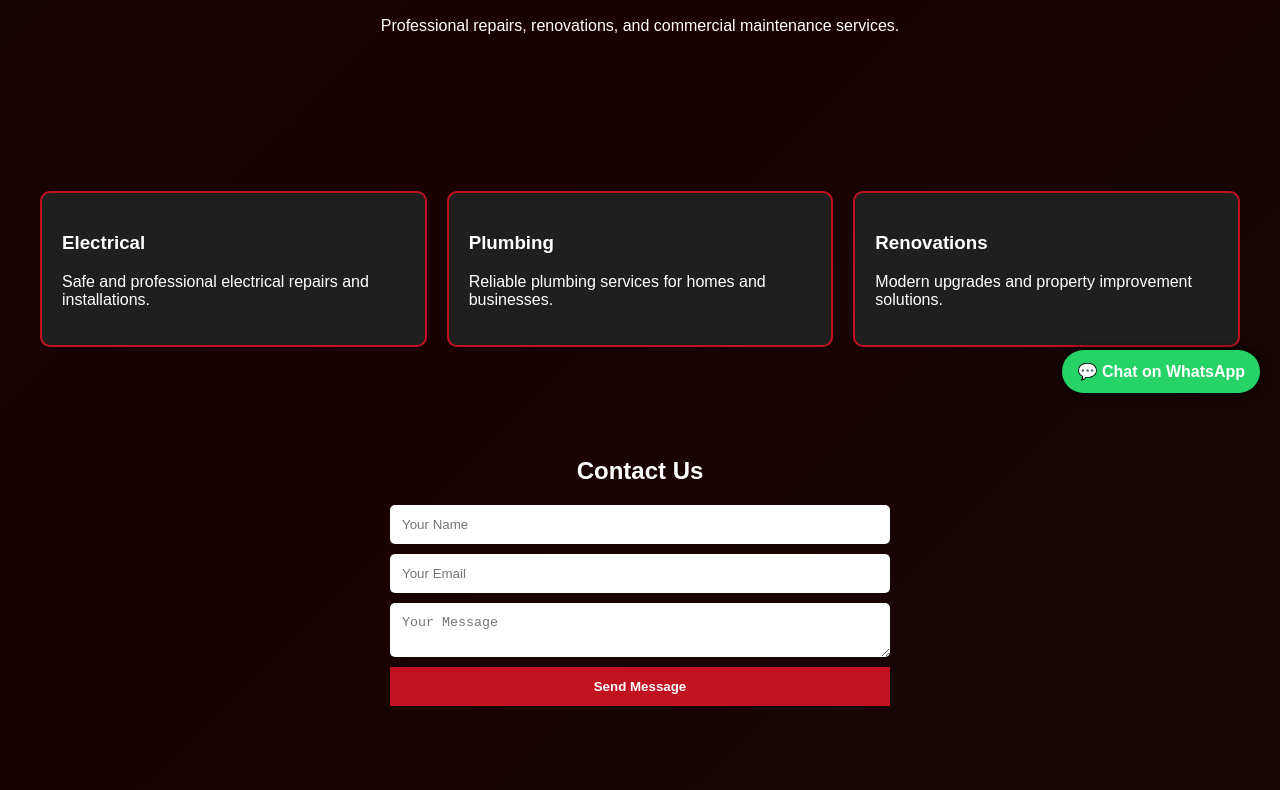
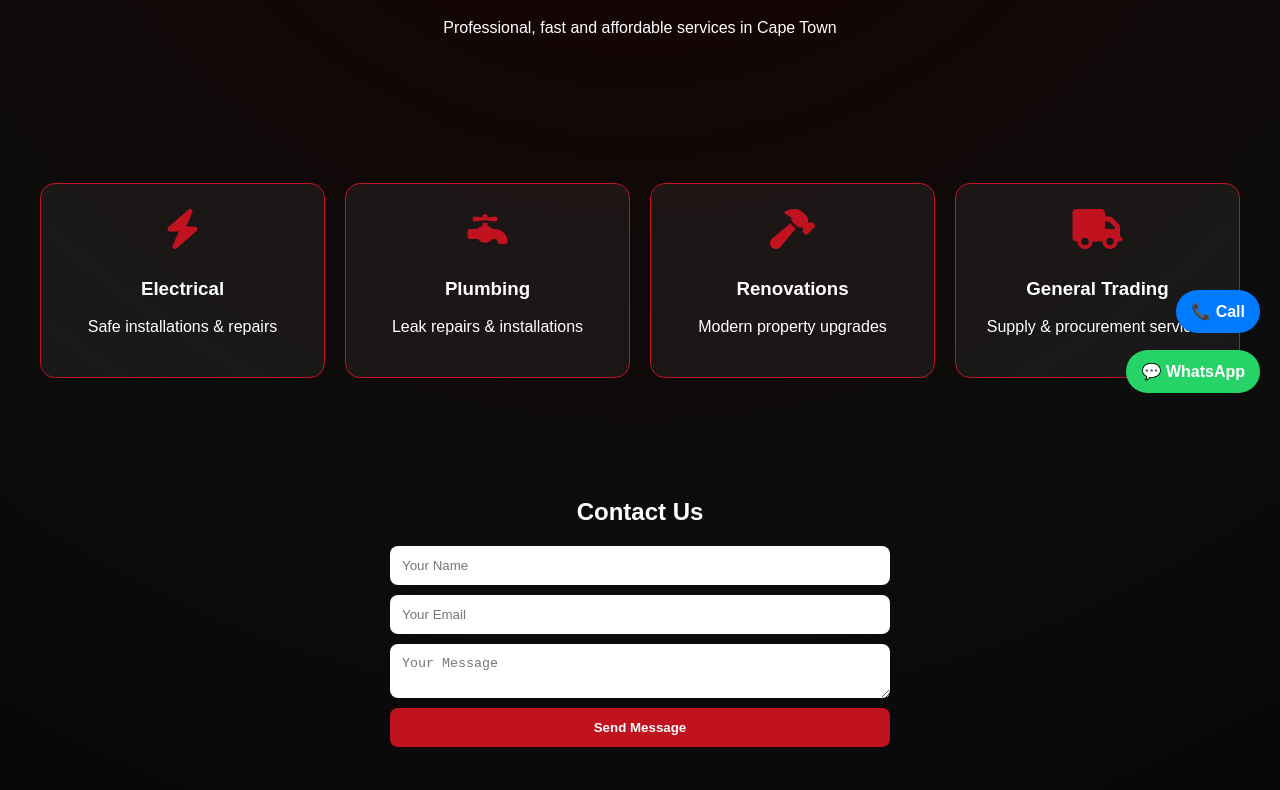
Before and after one commit to mawila555-prog/mawila_trading_group, a plain HTML site: page index.html in a window 1280 px wide. Shown: the part 387-1177 px from the top of the page. Drawn offline with Linux system fonts and the light colour scheme.

Commit message:
Update index.html

```diff
--- a/index.html
+++ b/index.html
@@ -5,46 +5,31 @@
 <meta name="viewport" content="width=device-width, initial-scale=1.0">
 <title>Mawila Trading Group</title>
 
+<link rel="stylesheet" href="https://cdnjs.cloudflare.com/ajax/libs/font-awesome/6.5.0/css/all.min.css">
+
 <style>
 
-        /* 🌑 Animated Background */
+/* 🌑 MODERN DARK DESIGN */
 body {
     margin: 0;
     font-family: Arial, sans-serif;
     color: white;
-            background: linear-gradient(-45deg, #111111, #1a0000, #111111, #2b0000);
-            background-size: 400% 400%;
-            animation: bgMove 10s ease infinite;
+    background: radial-gradient(circle at top, #1a0000, #0d0d0d, #000);
 }
 
-        @keyframes bgMove {
-            0% { background-position: 0% 50%; }
-            50% { background-position: 100% 50%; }
-            100% { background-position: 0% 50%; }
-        }
-
-        /* 🖼️ Banner + Logo */
-        .banner {
-            width: 100%;
-            display: block;
-        }
-
-        .logo {
-            width: 90px;
-            margin-bottom: 10px;
-        }
-
+/* HEADER */
 header {
-            background: #C1121F;
-            padding: 20px;
+    background: linear-gradient(90deg, #C1121F, #111);
+    padding: 25px;
     text-align: center;
 }
 
 header h1 {
     margin: 0;
-            font-size: 3rem;
+    font-size: 2.8rem;
 }
 
+/* NAV */
 nav {
     background: white;
     padding: 15px;
@@ -54,43 +39,52 @@
 nav a {
     margin: 0 15px;
     text-decoration: none;
-            color: #111111;
+    color: #111;
     font-weight: bold;
 }
 
+/* HERO */
 .hero {
-            padding: 100px 20px;
+    padding: 90px 20px;
     text-align: center;
 }
 
 .hero h2 {
-            font-size: 2.5rem;
+    font-size: 2.6rem;
     color: #C1121F;
-            animation: fadeIn 2s ease-in-out;
 }
 
-        @keyframes fadeIn {
-            from { opacity: 0; transform: translateY(20px); }
-            to { opacity: 1; transform: translateY(0); }
-        }
-
+/* SERVICES MODERN UI */
 .services {
     display: grid;
-            grid-template-columns: repeat(auto-fit, minmax(250px, 1fr));
+    grid-template-columns: repeat(auto-fit, minmax(220px, 1fr));
     gap: 20px;
     padding: 40px;
 }
 
 .card {
-            background: #1f1f1f;
-            border: 2px solid #C1121F;
-            padding: 20px;
-            border-radius: 10px;
+    background: rgba(255,255,255,0.05);
+    border: 1px solid #C1121F;
+    padding: 25px;
+    border-radius: 15px;
+    text-align: center;
+    transition: 0.3s;
 }
 
-        /* 📩 Contact Form */
+.card:hover {
+    transform: translateY(-10px);
+    background: rgba(193,18,31,0.2);
+}
+
+.card i {
+    font-size: 40px;
+    color: #C1121F;
+    margin-bottom: 10px;
+}
+
+/* CONTACT */
 .contact {
-            padding: 50px;
+    padding: 60px 20px;
     text-align: center;
 }
 
@@ -106,7 +100,7 @@
 .contact textarea {
     padding: 12px;
     border: none;
-            border-radius: 5px;
+    border-radius: 8px;
 }
 
 .contact button {
@@ -116,16 +110,23 @@
     border: none;
     cursor: pointer;
     font-weight: bold;
+    border-radius: 8px;
 }
 
+/* MAP */
+.map {
+    padding: 40px;
+    text-align: center;
+}
+
+/* FOOTER */
 footer {
     background: #C1121F;
     text-align: center;
     padding: 20px;
-            margin-top: 40px;
 }
 
-        /* 💬 WhatsApp Button */
+/* WHATSAPP BUTTON */
 .whatsapp {
     position: fixed;
     bottom: 20px;
@@ -136,7 +137,19 @@
     border-radius: 50px;
     text-decoration: none;
     font-weight: bold;
-            box-shadow: 0 0 10px black;
+}
+
+/* CALL BUTTON */
+.call {
+    position: fixed;
+    bottom: 80px;
+    right: 20px;
+    background: #007BFF;
+    color: white;
+    padding: 12px 15px;
+    border-radius: 50px;
+    text-decoration: none;
+    font-weight: bold;
 }
 
 </style>
@@ -144,50 +157,54 @@
 
 <body>
 
-<!-- 🖼️ OPTIONAL BANNER -->
-<!-- <img src="assets/banner.jpg" class="banner"> -->
-
 <header>
-    <!-- 🖼️ OPTIONAL LOGO -->
-    <!-- <img src="assets/logo.png" class="logo"> -->
-
     <h1>Mawila Trading Group</h1>
     <p>General Trading & Maintenance Experts</p>
 </header>
 
 <nav>
     <a href="#">Home</a>
-    <a href="#">Services</a>
-    <a href="#">Projects</a>
-    <a href="#">Contact</a>
+    <a href="#services">Services</a>
+    <a href="#contact">Contact</a>
 </nav>
 
+<!-- HERO -->
 <section class="hero">
     <h2>Reliable Maintenance Solutions</h2>
-    <p>Professional repairs, renovations, and commercial maintenance services.</p>
+    <p>Professional, fast and affordable services in Cape Town</p>
 </section>
 
-<section class="services">
+<!-- SERVICES MODERN ICONS -->
+<section id="services" class="services">
 
     <div class="card">
+        <i class="fas fa-bolt"></i>
         <h3>Electrical</h3>
-        <p>Safe and professional electrical repairs and installations.</p>
+        <p>Safe installations & repairs</p>
     </div>
 
     <div class="card">
+        <i class="fas fa-faucet"></i>
         <h3>Plumbing</h3>
-        <p>Reliable plumbing services for homes and businesses.</p>
+        <p>Leak repairs & installations</p>
     </div>
 
     <div class="card">
+        <i class="fas fa-hammer"></i>
         <h3>Renovations</h3>
-        <p>Modern upgrades and property improvement solutions.</p>
+        <p>Modern property upgrades</p>
+    </div>
+
+    <div class="card">
+        <i class="fas fa-truck"></i>
+        <h3>General Trading</h3>
+        <p>Supply & procurement services</p>
     </div>
 
 </section>
 
-<!-- 📩 CONTACT FORM -->
-<section class="contact">
+<!-- CONTACT -->
+<section id="contact" class="contact">
     <h2>Contact Us</h2>
 
     <form action="https://formsubmit.co/YOUR-EMAIL@gmail.com" method="POST">
@@ -202,13 +219,29 @@
     </form>
 </section>
 
+<!-- GOOGLE MAP -->
+<section class="map">
+    <h2>Our Location</h2>
+
+    <iframe
+        src="https://www.google.com/maps/embed?pb=!1m18!1m12!1m3!1d13296.0!2d18.4241!3d-33.9249"
+        width="100%" height="300" style="border:0;"
+        allowfullscreen="" loading="lazy">
+    </iframe>
+</section>
+
 <footer>
     <p>© 2026 Mawila Trading Group</p>
 </footer>
 
-<!-- 💬 WhatsApp Button -->
+<!-- WHATSAPP -->
 <a href="https://wa.me/27722301683" class="whatsapp" target="_blank">
-    💬 Chat on WhatsApp
+💬 WhatsApp
+</a>
+
+<!-- CALL BUTTON -->
+<a href="tel:+27722301683" class="call">
+📞 Call
 </a>
 
 </body>
```
Lines whose indentation alone changed are shown as unchanged.
